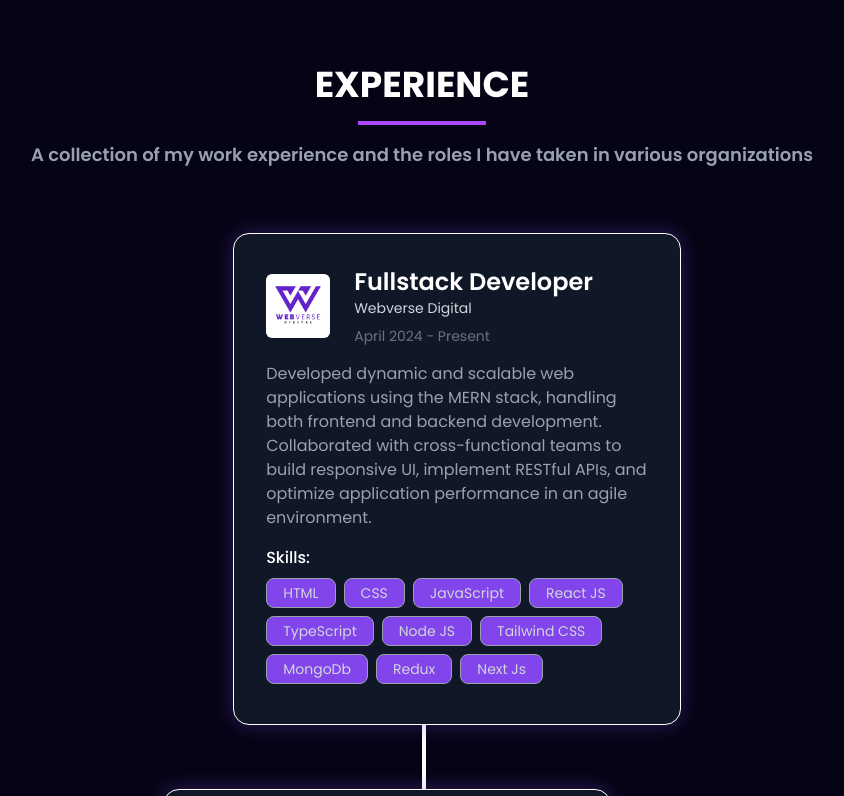
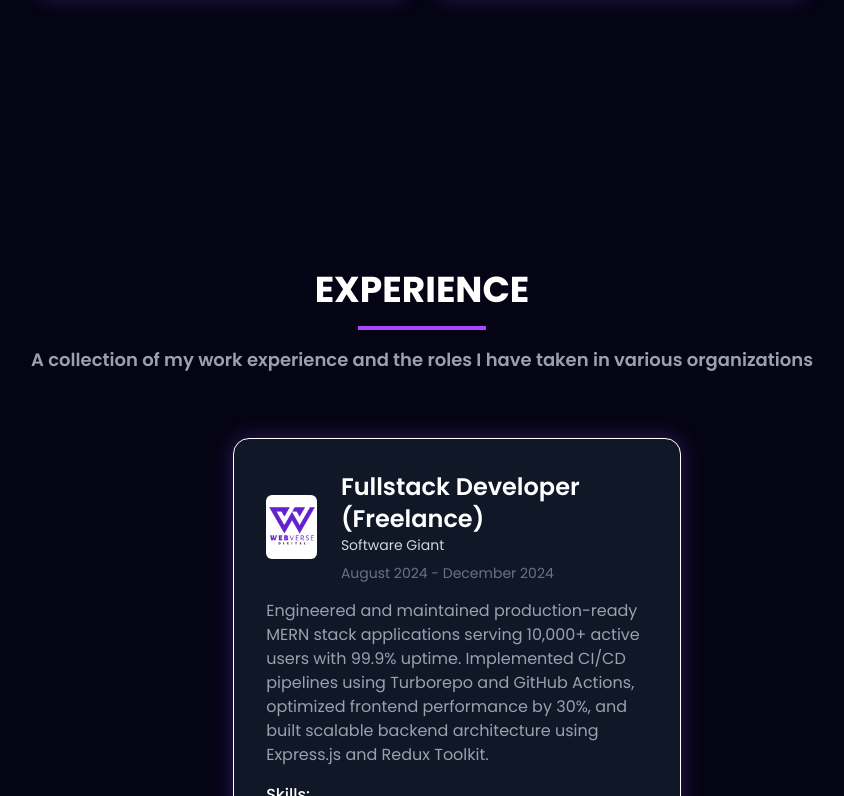
Before and after one commit to Mridulklra/Static_portfolio, a React (Vite) app: page / in a window 1280 px wide. Shown: the part 2004-2800 px from the top of the page, without its empty margins (218-1062 px from the left). Built offline with nearby package versions, Linux system fonts and the light colour scheme.

Commit message:
Added resume download functionality

```diff
--- a/src/components/Navbar/Navbar.jsx
+++ b/src/components/Navbar/Navbar.jsx
@@ -71,7 +71,7 @@ const Navbar = () => {
         {/* Social Icons */}
         <div className="hidden md:flex space-x-4">
           <a
-            href="https://github.com/codingmastr"
+            href="https://github.com/Mridulklra"
             target="_blank"
             rel="noopener noreferrer"
             className="text-gray-300 hover:text-[#8245ec]"
--- a/src/constants.js
+++ b/src/constants.js
@@ -34,9 +34,9 @@ import postgreLogo from './assets/tech_logo/postgre.png';
 import csharpLogo from './assets/tech_logo/csharp.png';
 
 // Experience Section Logo's
-import webverseLogo from './assets/company_logo/webverse_logo.png';
-import agcLogo from './assets/company_logo/agc_logo.png';
-import newtonschoolLogo from './assets/company_logo/newtonschool_logo.png';
+import softwareGiantLogo from './assets/company_logo/webverse_logo.png';
+import aeonionLogo from './assets/company_logo/agc_logo.png';
+import ecellRgpvLogo from './assets/company_logo/newtonschool_logo.png';
 
 // Education Section Logo's
 import glaLogo from './assets/education_logo/gla_logo.png';
@@ -115,187 +115,192 @@ export const SkillsInfo = [
   export const experiences = [
   {
     id: 0,
-      img: webverseLogo,
-      role: "Fullstack Developer",
-      company: "Webverse Digital",
-      date: "April 2024 - Present",
-      desc: "Developed dynamic and scalable web applications using the MERN stack, handling both frontend and backend development. Collaborated with cross-functional teams to build responsive UI, implement RESTful APIs, and optimize application performance in an agile environment.",
+    img: softwareGiantLogo, // Replace with the actual logo import
+    role: "Fullstack Developer (Freelance)",
+    company: "Software Giant",
+    date: "August 2024 - December 2024",
+    desc: "Engineered and maintained production-ready MERN stack applications serving 10,000+ active users with 99.9% uptime. Implemented CI/CD pipelines using Turborepo and GitHub Actions, optimized frontend performance by 30%, and built scalable backend architecture using Express.js and Redux Toolkit.",
     skills: [
-        "HTML",
-        "CSS",
-        "JavaScript",
-        "React JS",
+      "React",
+      "Next.js",
+      "Tailwind CSS",
       "TypeScript",
-        "Node JS",
-        "Tailwind CSS",
-        "MongoDb",
-        "Redux",
-        " Next Js",
+      "Node.js",
+      "Express.js",
+      "MongoDB",
+      "Redux Toolkit",
+      "GitHub Actions",
+      "Turborepo",
     ],
   },
   {
     id: 1,
-      img: agcLogo,
-      role: "Fullstack Engineer",
-      company: "Agumentik Group of Companies",
-      date: "July 2023 - March 2024",
-      desc: "Contributed to innovative projects as a Fullstack Engineer, leading both frontend and backend development using technologies such as HTML, CSS, JavaScript, PHP, SQL, Bootstrap, and ReactJS. Worked closely with the team to deliver responsive, high-performance web applications and improve user experience through seamless integration of various technologies.",
+    img: aeonionLogo, // Replace with actual logo import
+    role: "Frontend Developer Intern",
+    company: "Aeonion Devs",
+    date: "May 2024 - July 2024",
+    desc: "Delivered 5+ major features using Next.js and Tailwind CSS, reducing page load time by 35%. Improved SEO by 18% through optimized landing pages and automated release processes with rollback capability using GitHub Actions and Turborepo.",
     skills: [
-        "ReactJS",
-        "Redux",
-        "JavaScript",
+      "Next.js",
+      "React",
       "Tailwind CSS",
-        "HTML",
-        "CSS",
-        "SQL",
+      "TypeScript",
+      "Vite",
+      "GitHub Actions",
+      "Turborepo",
     ],
   },
   {
   id: 2,
-      img: newtonschoolLogo,
-      role: "Frontend Intern",
-      company: "Newton School",
-      date: "September 2021 - August 2022",
-      desc: "Worked as a Frontend Developer Intern, designing and implementing scalable UI components and responsive websites using HTML, CSS, JavaScript, Bootstrap, and Material UI. Collaborated with the design team to translate wireframes and prototypes from Figma into interactive, user-friendly web pages.",
+  img: ecellRgpvLogo, // Replace with actual E-Cell RGPV logo variable
+  role: "Technical Team Member",
+  company: "E-Cell, RGPV",
+  date: "January 2024 - Present",
+  desc: "Contributing to the development of internal tools and web platforms aimed at promoting innovation and entrepreneurship within the RGPV ecosystem. Collaborating with fellow developers to organize tech events, build digital solutions, and enhance the technical infrastructure of E-Cell.",
   skills: [
-        "HTML",
-        "CSS",
-        "Javascript",
-        "Bootstrap",
-        "Figma",
-        "Material UI",
+    "React",
+    "Node.js",
+    "MongoDB",
+    "TypeScript",
+    "Team Collaboration",
+    "Event Management",
   ],
 },
+
 ];
 
   export const education = [
   {
     id: 0,
-      img: glaLogo,
-      school: "GLA University, Mathura",
-      date: "Sept 2022 - July 2024",
-      grade: "7.81 CGPA",
-      desc: "I have completed my Master's degree (MCA) in Computer Applications from GLA University, Mathura. During my time at GLA, I gained a strong foundation in programming, software development, and computer science principles. I have studied courses such as Data Structures, Algorithms, Object-Oriented Programming, Database Management Systems, Web Development, and Software Engineering. I actively participated in various workshops and technical events, which enhanced my skills and knowledge. My experience at GLA University has been instrumental in shaping my technical abilities and professional growth.",
-      degree: "Master of Computer Applications - MCA",
+    img: vpsLogo, // Replace with actual UIT RGPV logo
+    school: "University Institute of Technology, RGPV, Bhopal",
+    date: "Aug 2022 - June 2026 (Expected)",
+
+    desc: "Currently pursuing B.Tech in Information Technology. Gained hands-on experience in full-stack development, participated in competitive programming, and contributed to technical clubs and projects such as Second Brain and FlashPay.",
+    degree: "Bachelor of Technology - B.Tech (Information Technology)",
   },
   {
     id: 1,
-      img: bsaLogo,
-      school: "BSA College, Mathura",
-      date: "Sept 2018 - Aug 2021",
-      grade: "73.2%",
-      desc: "I completed my Bachelor's degree in Computer Science (B.Sc.) from BSA College, Mathura. Throughout my studies, I was immersed in a variety of subjects that deepened my understanding of computing and technology. From exploring Data Structures and Algorithms to diving into Web Development and Database Management Systems, I gained practical insights into the world of software development. My time at BSA College allowed me to work on projects that applied theoretical concepts to real-world problems.",
-      degree: "Bachelor of Science - BSC (Computer Science)",
+    img: vpsLogo,
+    school: "Mps School Mehidpur, Ujjain",
+    date: "Apr 2020 - Mar 2021",
+    grade: "93%",
+    desc: "Completed Class 12 (CBSE) with PCM and Computer Science, achieving strong academic results and actively engaging in technical activities.",
+    degree: "CBSE (XII) - PCM with Computer Science",
   },
   {
     id: 2,
     img: vpsLogo,
-      school: "Vatsalya Public School Govardhan, Mathura",
-      date: "Apr 2017 - March 2018",
-      grade: "78%",
-      desc: "I completed my class 12 education from Vatsalya Public School, Govardhan, under the CBSE board, where I studied Physics, Chemistry, and Mathematics (PCM) with Computer Science.",
-      degree: "CBSE(XII) - PCM with Computer Science",
-    },
-    {
-      id: 3,
-      img: vpsLogo,
-      school: "Vatsalya Public School Govardhan, Mathura",
-      date: "Apr 2015 - March 2016",
-      grade: "87.5%",
-      desc: "I completed my class 10 education from Vatsalya Public School, Govardhan, under the CBSE board, where I studied Science with Computer.",
-      degree: "CBSE(X), Science with Computer Application",
+    school: "St.joseph's Convent School, Ujjain",
+    date: "Apr 2018 - Mar 2019",
+    grade: "92.8%",
+    desc: "Completed Class 10 (CBSE) with Science and Computer. Achieved excellent academic performance and foundational understanding in computers and mathematics.",
+    degree: "CBSE (X) - Science with Computer Application",
   },
 ];
 
  export const projects = [
   {
     id: 0,
-      title: "GitHub Profile Detective",
+    title: "Second Brain",
     description:
-        "A powerful and user-friendly React.js application designed to uncover and showcase detailed GitHub profile information. Simply enter a GitHub username, and the app fetches comprehensive data, including profile stats, repositories, followers, and contributions. The intuitive interface ensures a seamless experience, making it a must-visit tool for developers and recruiters.",
-      image: githubdetLogo,
-      tags: ["HTML", "CSS", "JavaScript", "React JS", "API"],
-      github: "https://github.com/codingmastr/GitHub-Profile-Search-App-Using-React-JS",
-      webapp: "https://githubprofiledetective.netlify.app/",
+      "A full-stack AI-powered knowledge management platform that allows users to aggregate, organize, and share content from GitHub, YouTube, PDFs, and tweets. Features include JWT authentication, public link sharing, and optimized MongoDB querying for scalable performance.",
+    image: npmLogo,
+    tags: [
+      "React",
+      "Next.js",
+      "Tailwind CSS",
+      "TypeScript",
+      "Node.js",
+      "Express",
+      "MongoDB",
+      "JWT",
+      "CI/CD",
+    ],
+    github: "https://github.com/Mridulkira/second-brain",
+    webapp: "https://secondbrain.vercel.app/",
   },
   {
     id: 1,
-      title: "CS Prep",
+    title: "FlashPay",
     description:
-        "A full-stack quiz-based platform designed for GATE/UGC NET students to practice previous year questions and create customized tests. The platform offers comprehensive profile stats and detailed results, helping students track and improve their preparation journey effectively.",
-      image: csprepLogo,
-      tags: ["React JS", "Node.js", "MongoDB", "Express", "HTML", "CSS", "JavaScript"],
-      github: "https://github.com/codingmastr/CSPrep",
-      webapp: "https://csprep.netlify.app/",
+      "A fintech payment application built with Next.js, Clerk, and Appwrite. Integrated Plaid for account verification and Dwolla for ACH transactions. Includes real-time monitoring using Sentry and secure production deployment via Vercel.",
+    image: githubdetLogo,
+    tags: [
+      "Next.js",
+      "Tailwind CSS",
+      "TypeScript",
+      "Plaid API",
+      "Dwolla",
+      "Clerk",
+      "Appwrite",
+      "Sentry",
+    ],
+    github: "https://github.com/Mridulkira/flashpay",
+    webapp: "https://flashpay.vercel.app/",
   },
   {
     id: 2,
-      title: "Movie Recommendation App",
+    title: "Excali Sketch",
     description:
-        "A React-based web application that provides movie recommendations based on different criteria, such as genres, user preferences, and popular trends. The intuitive design and smooth experience make it a go-to app for movie enthusiasts.",
-      image: movierecLogo,
-      tags: ["React JS", "API", "HTML", "CSS", "JavaScript"],
-      github: "https://github.com/codingmastr/Movie-Recommendation-App",
-      webapp: "https://movie-recommendation-app-jet.vercel.app/",
+      "A real-time collaborative whiteboard built using Canvas API and WebSockets. Supports multi-user collaboration with <200ms latency, room-based sessions, and a scalable Express backend deployed with Turborepo and Render.",
+    image: csprepLogo,
+    tags: [
+      "React",
+      "WebSockets",
+      "Canvas API",
+      "Node.js",
+      "Express",
+      "Tailwind CSS",
+      "Turborepo",
+      "Render",
+    ],
+    github: "https://github.com/Mridulkira/excali-sketch",
+    webapp: "https://excalisketch.vercel.app/",
   },
+
+
+
+
+
   {
     id: 3,
-      title: "Email Validator NPM Package",
+    title: "Random Color Generator",
     description:
-        "An efficient and customizable NPM package for validating email addresses. Built using React.js and Node.js, it provides robust validation features to help developers ensure that email inputs meet required formats and standards.",
-      image: npmLogo,
-      tags: ["React JS", "Node.js", "NPM", "Validation"],
-      github: "https://github.com/codingmastr/cmtk-email-validator",
-      webapp: "https://www.npmjs.com/package/cmtk-email-validator",
+      "An interactive web tool that generates random colors with both code and visual display. Simple yet fun for experimentation.",
+    image: webverLogo,
+    tags: ["JavaScript", "HTML", "CSS"],
+    github: "https://github.com/Mridulklra/Random_color_generator",
+    webapp: "",
   },
   {
     id: 4,
-      title: "Task Reminder Chrome Extension Tool",
+    title: "Weather App",
     description:
-        "A productivity-boosting Chrome extension designed to help users manage and remember their daily tasks. Built using JavaScript, it offers a simple interface with reminders and task notifications to keep users on track.",
-      image: taskremLogo,
-      tags: ["JavaScript", "Chrome Extension", "HTML", "CSS"],
-      github: "https://github.com/codingmastr/Task-Reminder-Tool",
-      webapp: "chrome://extensions/?id=kngheeibjnnidhfoomkpnbeghackheci",
+      "A weather application that displays real-time data like temperature, forecasts, and humidity using an open weather API.",
+    image: cmLogo,
+    tags: ["JavaScript", "API", "Weather"],
+    github: "https://github.com/Mridulklra/weather_app",
+    webapp: "",
   },
   {
     id: 5,
-      title: "Webverse Digital",
+    title: "Todo App",
     description:
-        "The official website for Webverse Digital, a creative digital marketing agency. Built using HTML, CSS, and JavaScript, it features visually appealing animations and a clean design to showcase the agency's services.",
-      image: webverLogo,
-      tags: ["HTML", "CSS", "JavaScript", "Framer Motion"],
-      github: "https://github.com/codingmastr/Webverse-Digital",
-      webapp: "https://webversedigital.com/",
+      "A to-do list app allowing users to create, edit, delete, and mark tasks as done or undone. Built with Bootstrap for quick styling.",
+    image: imagesearchLogo,
+    tags: ["JavaScript", "Bootstrap", "HTML", "CSS"],
+    github: "https://github.com/Mridulklra/TodoApp",
+    webapp: "",
   },
   {
     id: 6,
-      title: "Coding Master",
+    title: "Dino Game",
     description:
-        "An ed-tech platform where users can access tech and coding-related blogs, notes, interview questions, e-books, and premium content with payment integration. Built with full-stack technologies for a seamless learning experience.",
-      image: cmLogo,
-      tags: ["React JS", "Node.js", "MongoDB", "Express", "Payment Integration"],
-      github: "https://codingmasterweb.in/",
-      webapp: "https://codingmasterweb.in/",
-    },
-    {
-      id: 7,
-      title: "Image Search App",
-      description:
-        "A React.js-based image search application that allows users to search and download high-quality images from the web. Built using external APIs to ensure a vast library of results for various queries.",
-      image: imagesearchLogo,
-      tags: ["React JS", "API", "Search Feature", "CSS", "Javascript"],
-      github: "https://github.com/codingmastr/Image-Search-App",
-      webapp: "https://imagsearch.netlify.app/",
-    },
-    {
-      id: 8,
-      title: "Image Background Remover",
-      description:
-        "An efficient background removal app built with React.js and API integration. Users can upload any image, remove the background, and download the transparent version for further use.",
+      "A classic Dino game built with vanilla JavaScript. Features obstacle spawning, score tracking, and responsive controls.",
     image: removebgLogo,
-      tags: ["React JS", "API", "Image Processing", "HTML", "CSS", "Javascript"],
-      github: "https://github.com/codingmastr/Image-Background-Remover",
-      webapp: "https://removeyourbg.netlify.app/",
+    tags: ["JavaScript", "HTML", "CSS", "Game Development"],
+    github: "https://github.com/Mridulklra/Dino-game",
+    webapp: "",
   },
 ];
```
Also changed, not shown: src/components/About/About.jsx (+4 -6 lines), 1 other file (tests, documents, lock files or other folders). Lines whose indentation alone changed are shown as unchanged.
